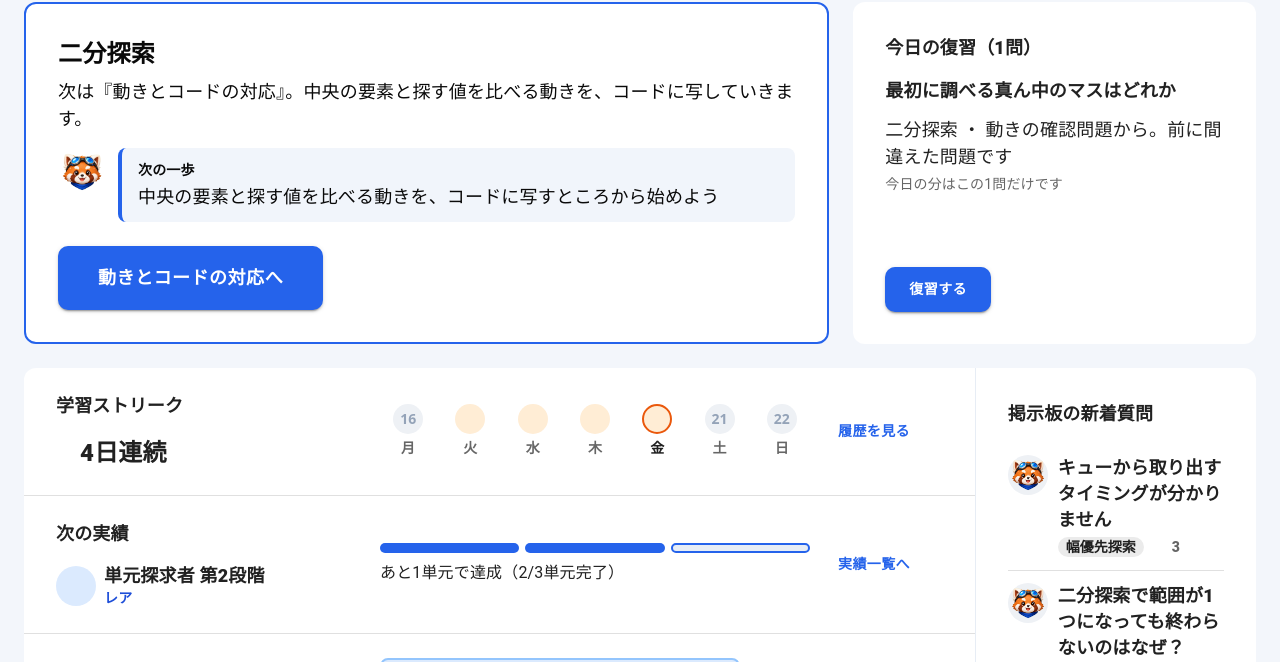
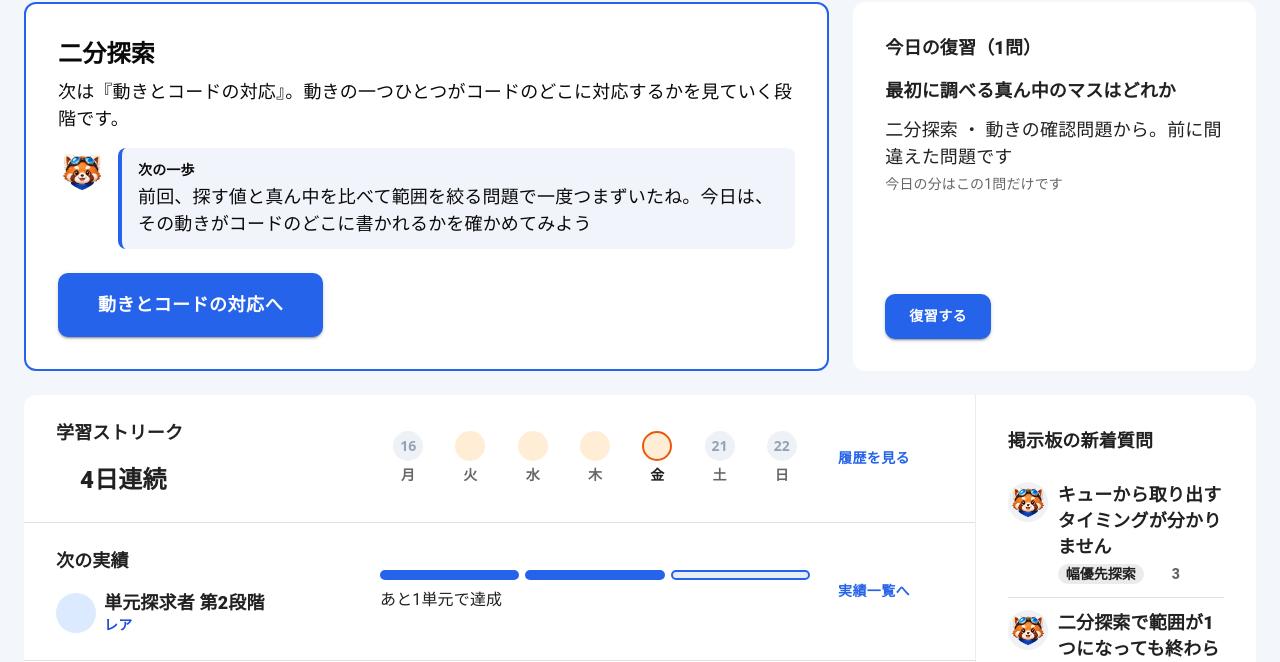
Before and after one commit to BeppuKanato/engineer-quest-ui-brushup, a Next.js app: page /home in a window 1280 px wide. Shown: the part 241-903 px from the top of the page. Built offline with nearby package versions, Linux system fonts and the light colour scheme; some icons are missing.

Commit message:
feat: 狙いカードの重複を解消（段階の説明は一般形に、次の一歩は前回の記録に基づく具体的な助言に）／実績の進捗説明を簡潔化

```diff
--- a/src/design/HomeDesignDraft.tsx
+++ b/src/design/HomeDesignDraft.tsx
@@ -145,7 +145,7 @@ export function HomeDesignDraft({ data, currentGoal, goalText }: { data: HomeRes
                   {current.title}
                 </Typography>
                 {current.nextPhase && (
-                  <Typography fontSize={18} sx={{ mt: 0.75 }}>次は『{current.nextPhase}』。中央の要素と探す値を比べる動きを、コードに写していきます。</Typography>
+                  <Typography fontSize={18} sx={{ mt: 0.75 }}>次は『{current.nextPhase}』。動きの一つひとつがコードのどこに対応するかを見ていく段階です。</Typography>
                 )}
                 {sameUnit && resume?.nextStep && (
                   <Box sx={{ mt: 2 }}>
@@ -300,7 +300,7 @@ export function HomeDesignDraft({ data, currentGoal, goalText }: { data: HomeRes
                       ))}
                     </Stack>
                     <Typography fontSize={16} sx={{ mt: 1 }}>
-                      あと{nearAchievement.goal - nearAchievement.progress}単元で達成（{nearAchievement.progress}/{nearAchievement.goal}単元完了）
+                      あと{nearAchievement.goal - nearAchievement.progress}単元で達成
                     </Typography>
                   </Box>
                   <Button component={Link} href="/achievements" sx={{ color: PRIMARY, fontWeight: 800, px: 0.5, whiteSpace: "nowrap", flexShrink: 0 }}>
--- a/src/design/fixtures.ts
+++ b/src/design/fixtures.ts
@@ -102,7 +102,7 @@ export const homeFixture: HomeResponse = {
   },
   resume: {
     ...binarySearch,
-    nextStep: "中央の要素と探す値を比べる動きを、コードに写すところから始めよう",
+    nextStep: "前回、探す値と真ん中を比べて範囲を絞る問題で一度つまずいたね。今日は、その動きがコードのどこに書かれるかを確かめてみよう",
   },
   hasInProgressUnit: true,
   week: {
```
